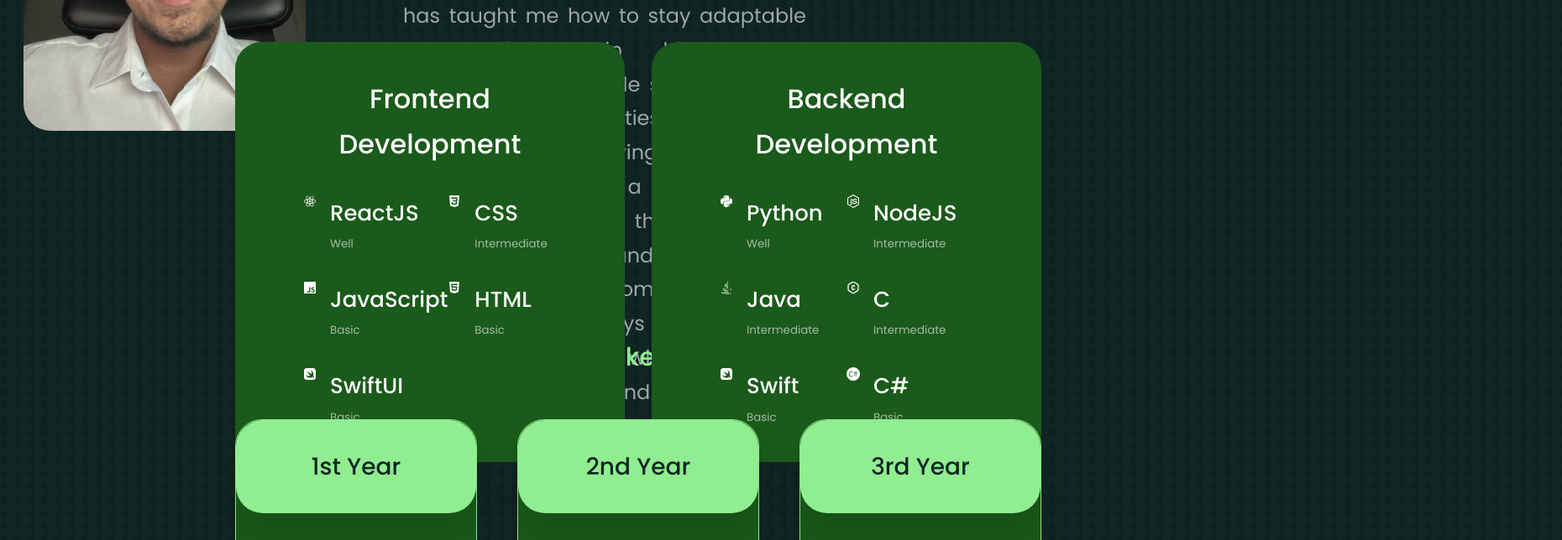
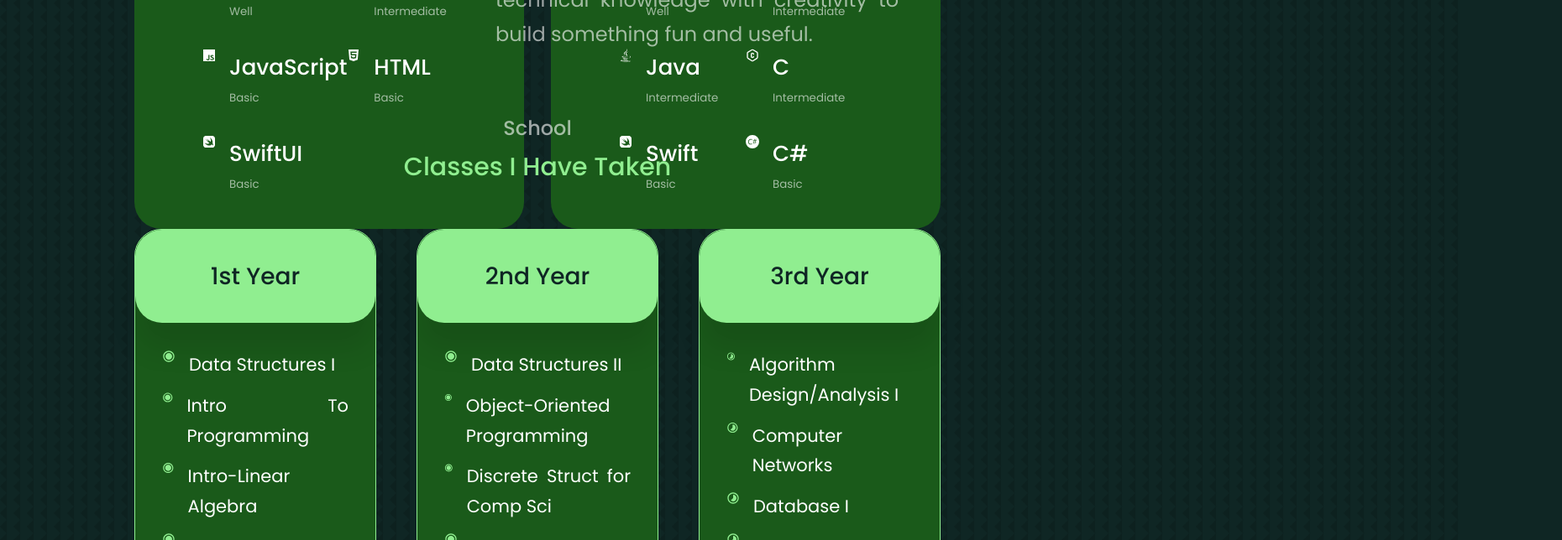
Before and after one commit to ImJehtts/Mohib-Website, a React (Create React App) app in the folder frontend/: page / in a window 1280 px wide. Shown: the part 1460-2104 px from the top of the page at 84% size, 1860 px wide, since content can reach past the window. Built offline with nearby package versions, Linux system fonts and the light colour scheme.

Commit message:
trying to fix still

```diff
--- a/frontend/src/components/About/About.css
+++ b/frontend/src/components/About/About.css
@@ -2,6 +2,7 @@
     display: grid;
     grid-template-columns: 35% 50%;
     gap: 15%;
+    transform: translateX(-50px);
 }
 
 .about__me{
--- a/frontend/src/components/Contact/Contact.css
+++ b/frontend/src/components/Contact/Contact.css
@@ -7,7 +7,6 @@
     display: grid;
     grid-template-columns: 30% 58%;
     gap: 12%;
-    transform: translateX(280px);
 }
 
 .contact__options{
@@ -47,7 +46,7 @@
 form {
     display: flex;
     flex-direction: column;
-    gap: 19px;
+    gap: 20px;
 }
 
 input,
--- a/frontend/src/components/Header/Header.css
+++ b/frontend/src/components/Header/Header.css
@@ -1,5 +1,4 @@
 header {
-    height: 90vh;
     padding-top: 60px;
     display: flex;
     flex-direction: column;
--- a/frontend/src/components/Portfolio/Portfolio.css
+++ b/frontend/src/components/Portfolio/Portfolio.css
@@ -1,12 +1,7 @@
-#Portfolio{
-    margin-top: -150px;
-}
-
 .portfolio__container{
     display: grid;
     grid-template-columns: repeat(3,1fr);
     gap: 40px;
-    transform: translateX(280px);
 }
 
 .project__item{
--- a/frontend/src/components/School/School.css
+++ b/frontend/src/components/School/School.css
@@ -1,12 +1,7 @@
-#School{
-    margin-top: -350px;
-}
-
 .school__container{
     display: grid;
     grid-template-columns: repeat(3,1fr);
     gap: 48px;
-    transform: translateX(280px);
 }
 
 .year{
--- a/frontend/src/components/Skills/Skills.css
+++ b/frontend/src/components/Skills/Skills.css
@@ -1,12 +1,7 @@
-#Skills{
-    margin-top: -150px;
-}
-
 .skills__container{
     display: grid;
     grid-template-columns: 1fr 1fr;
     gap: 32px;
-    transform: translateX(280px);
 }
 
 .skills__container > div{
--- a/frontend/src/index.css
+++ b/frontend/src/index.css
@@ -48,6 +48,7 @@ body{
 
 .container {
   width: var(--container-width-lg);
+  margin: 0 auto;
 }
 
 h1,h2,h3,h4,h5{
@@ -77,6 +78,10 @@ h5{
 
 section{
   height: 100vh;
+}
+
+#Skills, #Portfolio{
+  margin-bottom: -300px;
 }
 
 section > h2,
```
